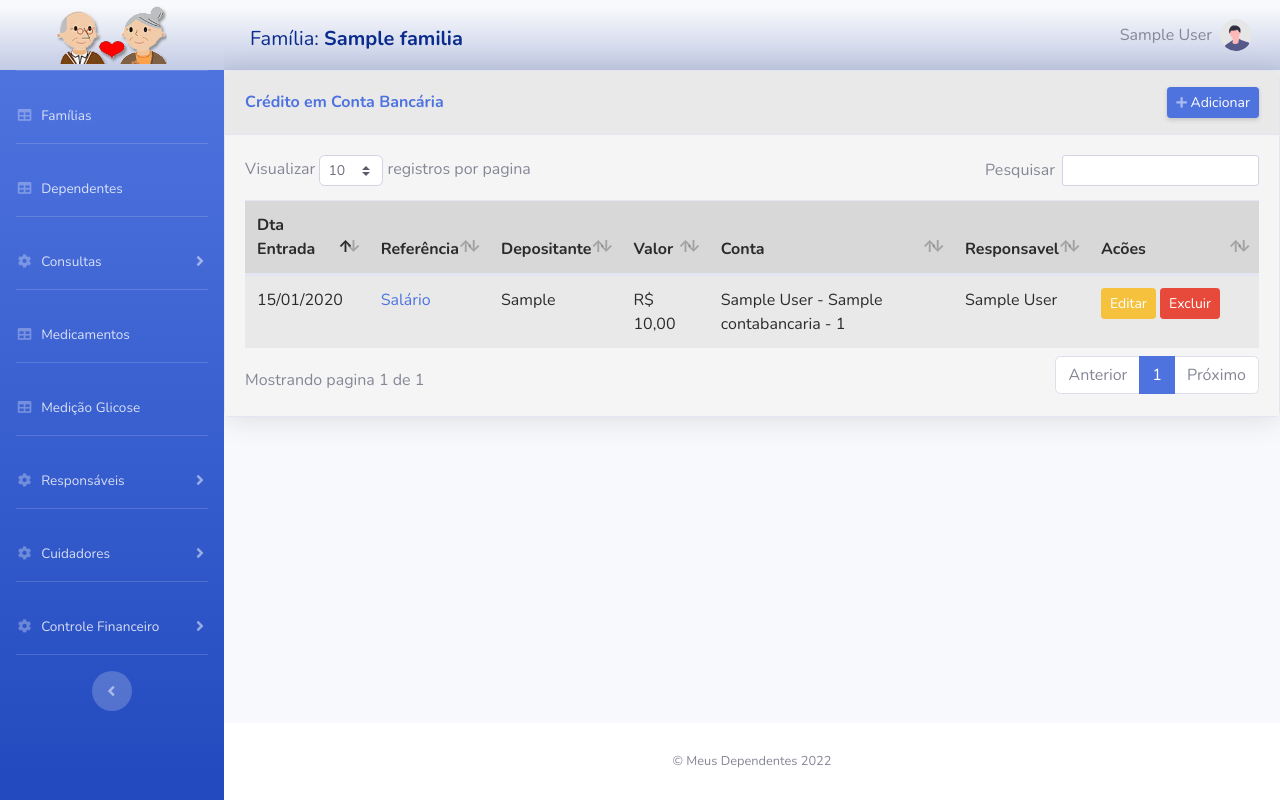
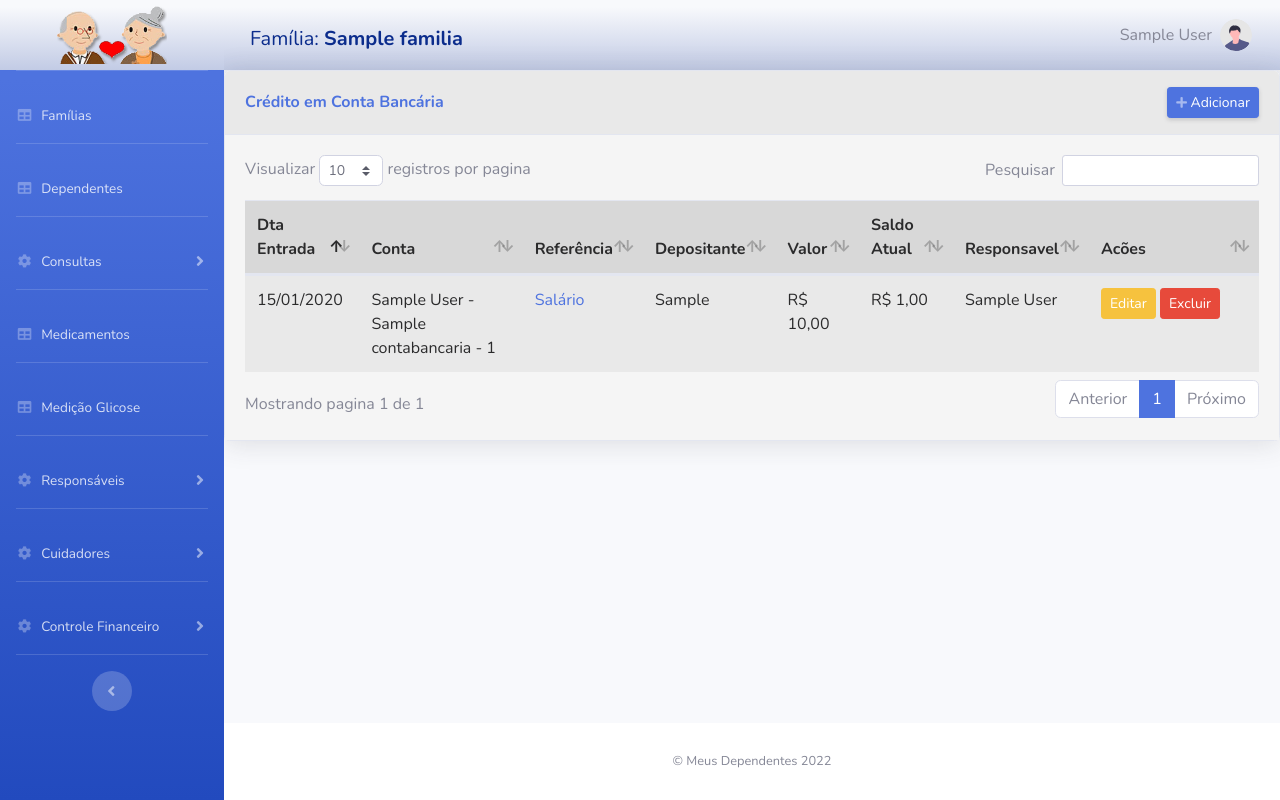
Before and after one commit to SistemasKH/MeusProjetos, a Django app: page /financeiro/credito/ in a window 1280 px wide. Run offline with Django 4.2, Linux system fonts and the light colour scheme; a user stored in the database is signed in; tables that the repository leaves empty hold one stand-in row (values such as "Sample post"); parts of the project's set-up code (start-up, migrations or seed data) failed here and were passed over; some libraries are stand-ins or nearby versions.

Commit message:
Implementando Movimentações Financei ras - Créditos e Débitos

```diff
--- a/backend/consulta/templates/consulta/posconsulta_update_form.html
+++ b/backend/consulta/templates/consulta/posconsulta_update_form.html
@@ -139,7 +139,7 @@
     <div class="modal-dialog" role="document">
       <div class="modal-content">
         <div class="modal-header">
-          <h5 class="modal-title" id="receitaModalLabel">Adicionar Nova Receita</h5>
+          <h5 class="modal-title" id="receitaModalLabel">Adicionar Novo Exame</h5>
           <button class="close" type="button" data-dismiss="modal" aria-label="Close">
             <span aria-hidden="true">×</span>
           </button>
@@ -147,7 +147,7 @@
         <form action="{% url 'receita_add_form' object.pk %}" method="POST" enctype="multipart/form-data">
           <div id="receitaModalBody" class="modal-body">
             <!-- O novo conteúdo será inserido aqui. -->
-            <!-- Formulário de Receita -->
+            <!-- Formulário de Exame -->
           </div>
           <div class="modal-footer">
             <button class="btn btn-secondary" type="button" data-dismiss="modal">Cancelar</button>
@@ -176,7 +176,7 @@
           </div>
           <div class="modal-footer">
             <button class="btn btn-secondary" type="button" data-dismiss="modal">Cancelar</button>
-            <button class="btn btn-primary" type="submit">Salvar</a>
+            <button class="btn btn-primary" type="submit">Salvar</button>
           </div>
         </form>
       </div>
--- a/backend/core/constants.py
+++ b/backend/core/constants.py
@@ -193,8 +193,9 @@ DESPESA_CHOICES = (
     ('38', 'Reembolso'),
     ('39', 'Roupas'),
     ('40', 'Salários Funcionários'),
-    ('41', 'Supermercado'),
-    ('42', 'Utensílios domésticos'),
+    ('41', 'Saque'),
+    ('42', 'Supermercado'),
+    ('43', 'Utensílios domésticos'),
 )
 
 FORMA_PAGAMENTO_CHOICES = (
--- a/backend/financeiro/forms.py
+++ b/backend/financeiro/forms.py
@@ -77,6 +77,7 @@ class CreditoForm(forms.ModelForm):
             'referencia',
             'depositante',
             'valor',
+            'saldo_atual',
             'conta_credito',
             'responsavel_lancamento',
             'comprovante',
@@ -99,10 +100,11 @@ class CreditoUpdateForm(forms.ModelForm):
         model = Credito
         fields = (
             'data_entrada',
+            'conta_credito',
             'referencia',
             'depositante',
             'valor',
-            'conta_credito',
+            'saldo_atual',
             'responsavel_lancamento',
             'observacao',
         )
@@ -181,6 +183,7 @@ class DespesaForm(forms.ModelForm):
             'forma_pagamentocredor',
             'credor',
             'valor',
+            'saldo_atual',
             'responsavel_lancamento',
             'comprovante',
             'observacao',
@@ -207,6 +210,7 @@ class DespesaUpdateForm(forms.ModelForm):
             'referencia',
             'credor',
             'valor',
+            'saldo_atual',
             'responsavel_lancamento',
             'observacao',
         )
--- a/backend/financeiro/models.py
+++ b/backend/financeiro/models.py
@@ -66,6 +66,7 @@ class Credito(models.Model):
     referencia = models.CharField('Referência', max_length=30, choices=CREDITO_REF_CHOICES)  # noqa E501
     depositante = models.CharField('Depositante', max_length=100, blank=True, null=True)  # noqa E501
     valor = models.DecimalField('Valor',  max_digits=15, decimal_places=2, default=0)  # noqa E501
+    saldo_atual = models.DecimalField('Saldo Atual', max_digits=15, decimal_places=2, default=0) # noqa E501
     conta_credito = models.ForeignKey(
         ContaBancaria,
         on_delete=models.CASCADE,
@@ -79,7 +80,7 @@ class Credito(models.Model):
     observacao = models.CharField('Observação', max_length=300, blank=True, null=True)  # noqa E501
 
     class Meta:
-        ordering = ['-data_entrada']
+        ordering = ['-data_entrada',]
         verbose_name = 'Crédito Bancário'
         verbose_name_plural = 'Creditos Bancários'
 
@@ -139,6 +140,7 @@ class Despesa(models.Model):
     forma_pagamentocredor = models.CharField('Forma de Pagamento', max_length=40, choices=FORMA_PAGAMENTO_CHOICES)  # noqa E501
     credor = models.CharField('Pago a ', max_length=150, blank=True, null=True)  # noqa E501
     valor = models.DecimalField('Valor',  max_digits=15, decimal_places=2, default=0)  # noqa E501
+    saldo_atual = models.DecimalField('Saldo Atual',  max_digits=15, decimal_places=2, default=0)  # noqa E501
     conta_bancaria = models.ForeignKey(
         ContaBancaria,
         on_delete=models.CASCADE,
--- a/backend/financeiro/templates/financeiro/contabancaria_detail.html
+++ b/backend/financeiro/templates/financeiro/contabancaria_detail.html
@@ -49,12 +49,9 @@
             </tr>
             <tr>
               <td>Saldo Inicial</td>
-              <td>{{ object.saldo_inicial }}</td>
+              <td>R$ {{ object.saldo_inicial }}</td>
             </tr>
             <tr>
-              <td>Saldo Atual</td>
-              <td>{{ object.saldo_inicial }}</td>
-              <tr>
                 <td>Data Encerramento</td>
                 <td>{{ object.data_encerramento|date:"d/m/Y"|default:"---" }}</td>
               </tr>
--- a/backend/financeiro/templates/financeiro/contabancaria_list.html
+++ b/backend/financeiro/templates/financeiro/contabancaria_list.html
@@ -40,9 +40,8 @@
                 <td>{{ object.get_conta_display|default:"---" }}</td>
                 <td>{{ object.numero_conta|default:"---" }}</td>
                 <td><a href="{{ object.get_absolute_url }}">{{ object.titular_dependente }}</a> </td>
-                <td>{{ object.get_conjunta_display|default:"---" }}</td>
-                <td>{{ object.saldo_inicial }}</td>
-                <td>{{ object.saldo_atual }}</td>
+                <td>R$ {{ object.saldo_inicial }}</td>
+                <td>R$ {{ object.saldo_atual }}</td>
                 <td>{{ object.data_encerramento|date:"d/m/Y"|default:"---" }}</td>
                 <td>
                   <a class ="btn btn-warning btn-sm" href="{% url 'contabancaria_edit' object.id %}">Editar</a>
--- a/backend/financeiro/templates/financeiro/credito_detail.html
+++ b/backend/financeiro/templates/financeiro/credito_detail.html
@@ -30,6 +30,10 @@
             <tr>
               <td>Valor</td>
               <td>R$ {{object.valor|default:"---"}}</td>
+            </tr>
+            <tr>
+              <td>Saldo Atual</td>
+              <td>R$ {{object.saldo_atual|default:"---"}}</td>
             </tr>
             <tr>
               <td>Conta de Crédito</td>
--- a/backend/financeiro/templates/financeiro/credito_list.html
+++ b/backend/financeiro/templates/financeiro/credito_list.html
@@ -33,12 +33,12 @@
             {%  for object in object_list %}
               <tr>
                 <td>{{ object.data_entrada|date:"d/m/Y"|default:"---" }}</td>
+                <td>{{ object.conta_credito|default:"---" }}</td>
                 <td><a href="{{ object.get_absolute_url }}">{{ object.get_referencia_display|default:"---" }}</a></td>
                 <td>{{ object.depositante|default:"---" }}</td>
                 <td>R$ {{ object.valor|default:"---" }}</td>
-                <td>{{ object.conta_credito|default:"---" }}</td>
+                <td>R$ {{ object.saldo_atual|default:"---" }}</td>
                 <td>{{ object.responsavel_lancamento|default:"---" }}</td>
-
 
                 <td><a class ="btn btn-warning btn-sm" href="{% url 'credito_edit' object.id %}">Editar</a>
                   <a class ="btn btn-danger btn-sm" href="{% url 'credito_delete' object.id %}" onclick="return confirm ('Deseja mesmo deletar o credito : {{ object.get_referencia_display }} ?  ')">Excluir</a></td>
--- a/backend/financeiro/templates/financeiro/despesa_detail.html
+++ b/backend/financeiro/templates/financeiro/despesa_detail.html
@@ -39,6 +39,10 @@
               <td>R$ {{object.valor|default:"---"}}</td>
             </tr>
             <tr>
+              <td>Saldo Atual</td>
+              <td>R$ {{object.saldo_atual|default:"---"}}</td>
+            </tr>
+            <tr>
               <td>Responsável</td>
               <td>{{object.responsavel_lancamento|default:"---"}}</td>
             </tr>
--- a/backend/financeiro/templates/financeiro/despesa_list.html
+++ b/backend/financeiro/templates/financeiro/despesa_list.html
@@ -38,12 +38,14 @@
                 <td><a href="{{ object.get_absolute_url }}">{{object.get_referencia_display|default:"---"}}</a></td>
                 <td>{{object.credor|default:"---"}}</td>
                 <td>R$ {{object.valor|default:"---"}}</td>
+                <td>R${{ object.saldo_atual }}</td>
                 <td>{{object.responsavel_lancamento|default:"---"}}</td>
                 <td>{{object.observacao|default:"---"}}</td>
 
 
                 <td><a class ="btn btn-warning btn-sm" href="{% url 'despesa_edit' object.id %}">Editar</a>
-                  <a class ="btn btn-danger btn-sm" href="{% url 'despesa_delete' object.id %}" onclick="return confirm ('Deseja mesmo deletar a despesa : {{ object.get_referencia_display }} ?  ')">Excluir</a></td>
+                  <a class ="btn btn-danger btn-sm" href="{% url 'despesa_delete' object.id %}" onclick="return confirm ('Deseja mesmo deletar a despesa : {{ object.get_referencia_display }} ?  ')">Excluir</a>
+                </td>
 
               </tr>
             {% endfor %}
--- a/backend/financeiro/views.py
+++ b/backend/financeiro/views.py
@@ -49,7 +49,6 @@ class ContaBancariaListView(LRM, PermissaoFamiliaMixin, ListView):
             'Tipo',
             'Conta',
             'Titular',
-            'Conjunta',
             'Inicial',
             'Atual',
             'Encerramento',
@@ -108,10 +107,11 @@ class CreditoListView(LRM, PermissaoFamiliaMixin, ListView):
         context = super().get_context_data(**kwargs)
         context['labels'] = (
             'Dta Entrada',
+            'Conta',
             'Referência',
             'Depositante',
             'Valor',
-            'Conta',
+            'Saldo Atual',
             'Responsavel',
 
         )
@@ -145,11 +145,15 @@ class CreditoCreateView(LRM, CreateView):
 
         # Atualiza o saldo atual
         conta_bancaria = ContaBancaria.objects.get(pk=self.object.conta_credito.pk)
-        conta_bancaria.saldo_atual += self.object.valor
-        conta_bancaria.save()
-
+        if conta_bancaria.saldo_atual == 0:
+            self.object.saldo_atual = conta_bancaria.saldo_inicial + self.object.valor
+            conta_bancaria.saldo_atual = self.object.saldo_atual
+            conta_bancaria.save()
+        else:
+            self.object.saldo_atual = conta_bancaria.saldo_atual + self.object.valor
+            conta_bancaria.saldo_atual = self.object.saldo_atual
+            conta_bancaria.save()
         return super().form_valid(form)
-
 
 @login_required
 def credito_update(request, pk):
@@ -251,11 +255,12 @@ class DespesaListView(LRM, PermissaoFamiliaMixin, ListView):
         context = super().get_context_data(**kwargs)
         context['labels'] = (
             'Dta Saída',
-            'Conta Bancária',
+            'Conta',
             'Forma de Pagamento',
             'Referência',
             'Credor',
             'Valor',
+            'Saldo Atual',
             'Responsavel',
             'Observação'
 
@@ -286,7 +291,16 @@ class DespesaCreateView(LRM, CreateView):
                 despesa=despesa,
                 comprovante=comprovante
             )
-
+       # Atualiza o saldo atual
+        conta_bancaria = ContaBancaria.objects.get(pk=self.object.conta_bancaria.pk)
+        if conta_bancaria.saldo_atual == 0:
+           self.object.saldo_atual = conta_bancaria.saldo_inicial - self.object.valor
+           conta_bancaria.saldo_atual = self.object.saldo_atual
+           conta_bancaria.save()
+        else:
+           self.object.saldo_atual = conta_bancaria.saldo_atual - self.object.valor
+           conta_bancaria.saldo_atual = self.object.saldo_atual
+           conta_bancaria.save()
         return super().form_valid(form)
 
 
@@ -332,7 +346,6 @@ def despesa_update(request, pk):
 def despesa_delete(request, pk):
     obj = get_object_or_404(Despesa, pk=pk)
     obj.delete()
-
     msg = 'Excluído com sucesso!'
     messages.add_message(request, messages.SUCCESS, msg)
     return redirect('despesa_list')
```
Also changed, not shown: backend/financeiro/migrations/0012_alter_credito_options.py (added), backend/financeiro/migrations/0013_alter_credito_options.py (added), backend/financeiro/migrations/0014_remove_contabancaria_saldo_atual_credito_saldo_atual_and_more.py (added), backend/financeiro/migrations/0015_contabancaria_saldo_atual.py (added).
